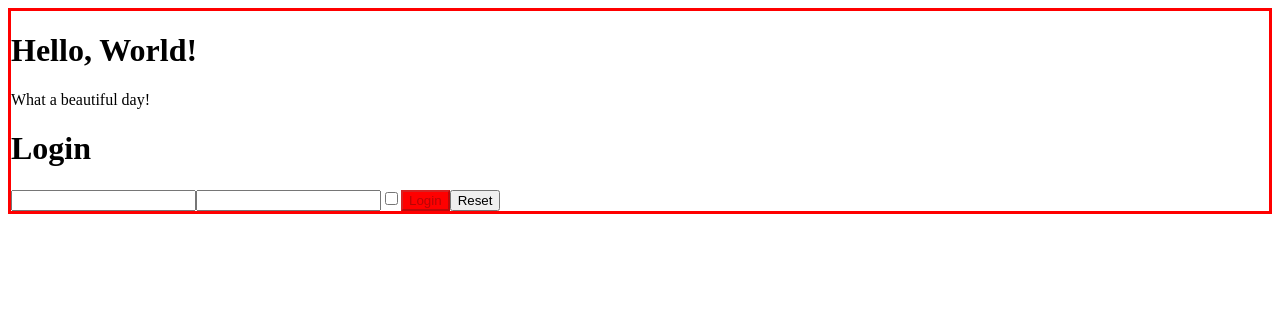
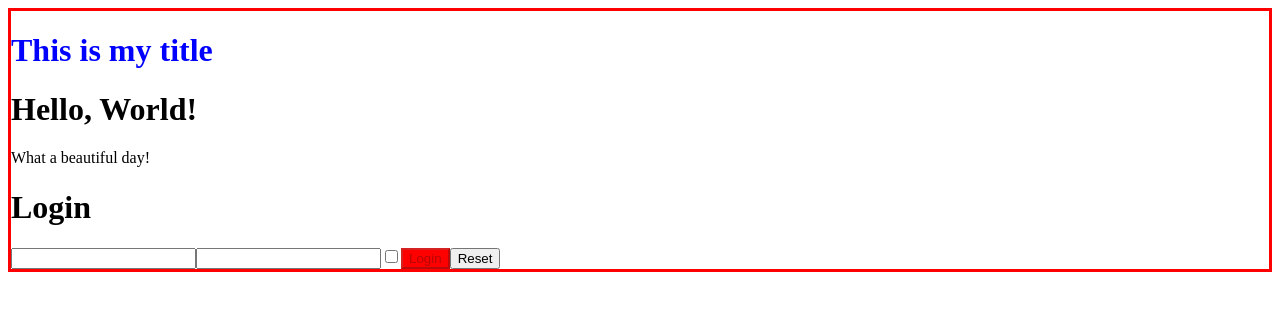
Before and after one commit to DavidePuziello/react-exercises, a React (Create React App) app: page / in a window 1280 px wide. Shown: the top 310 px of the page. Built offline with nearby package versions, Linux system fonts and the light colour scheme.

Commit message:
Feat: Exercise Update

```diff
--- a/src/App.js
+++ b/src/App.js
@@ -6,7 +6,7 @@ import { Login } from "./Login";
 export class App extends React.Component {
     render() {
         return (
-        <Container>
+        <Container title="This is my title">
             <Hello />
             <Login />
         </Container>
--- a/src/Container.js
+++ b/src/Container.js
@@ -3,7 +3,8 @@ import React from "react";
 export class Container extends React.Component {
     render() {
         return <div className="container">
-            {this.props.children}
+            <div><h1 style={{color: "blue"}}>{this.props.title}</h1></div>
+            <div>{this.props.children}</div>
         </div>
     }
 }
```
